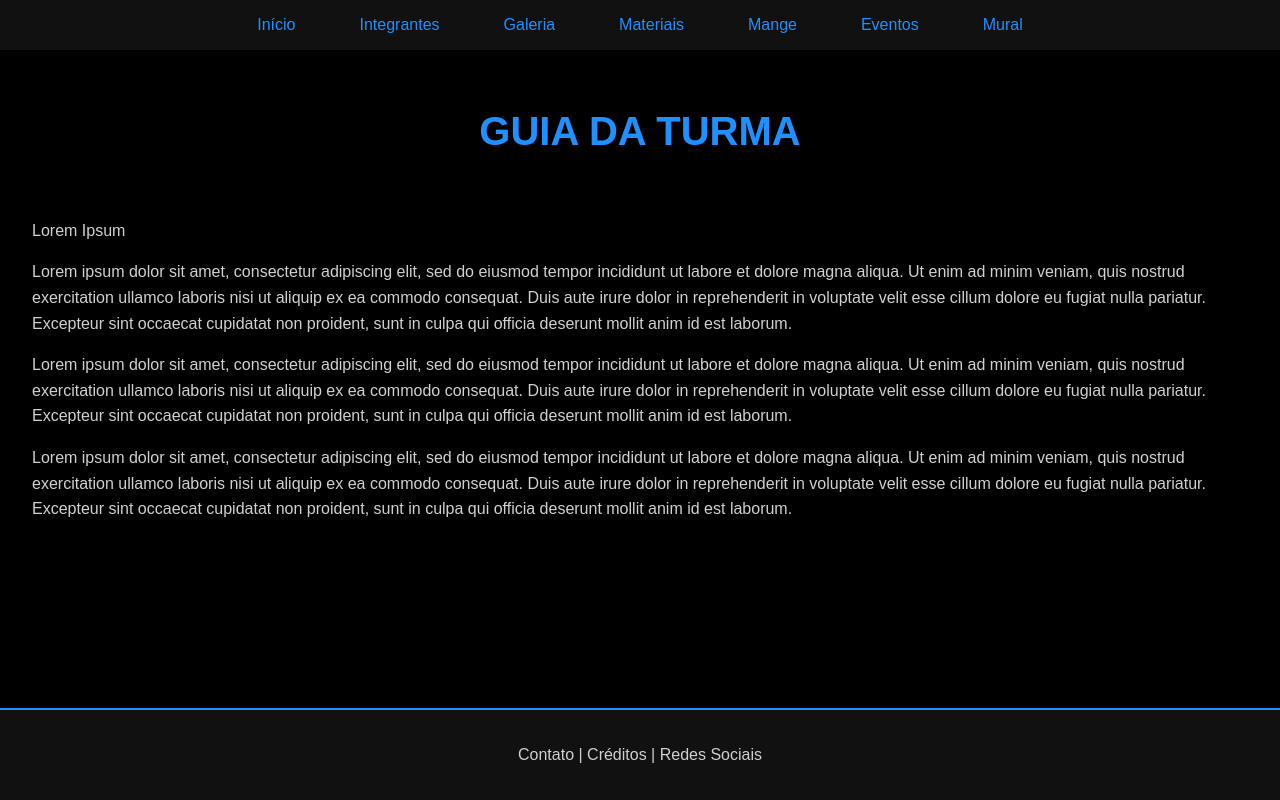
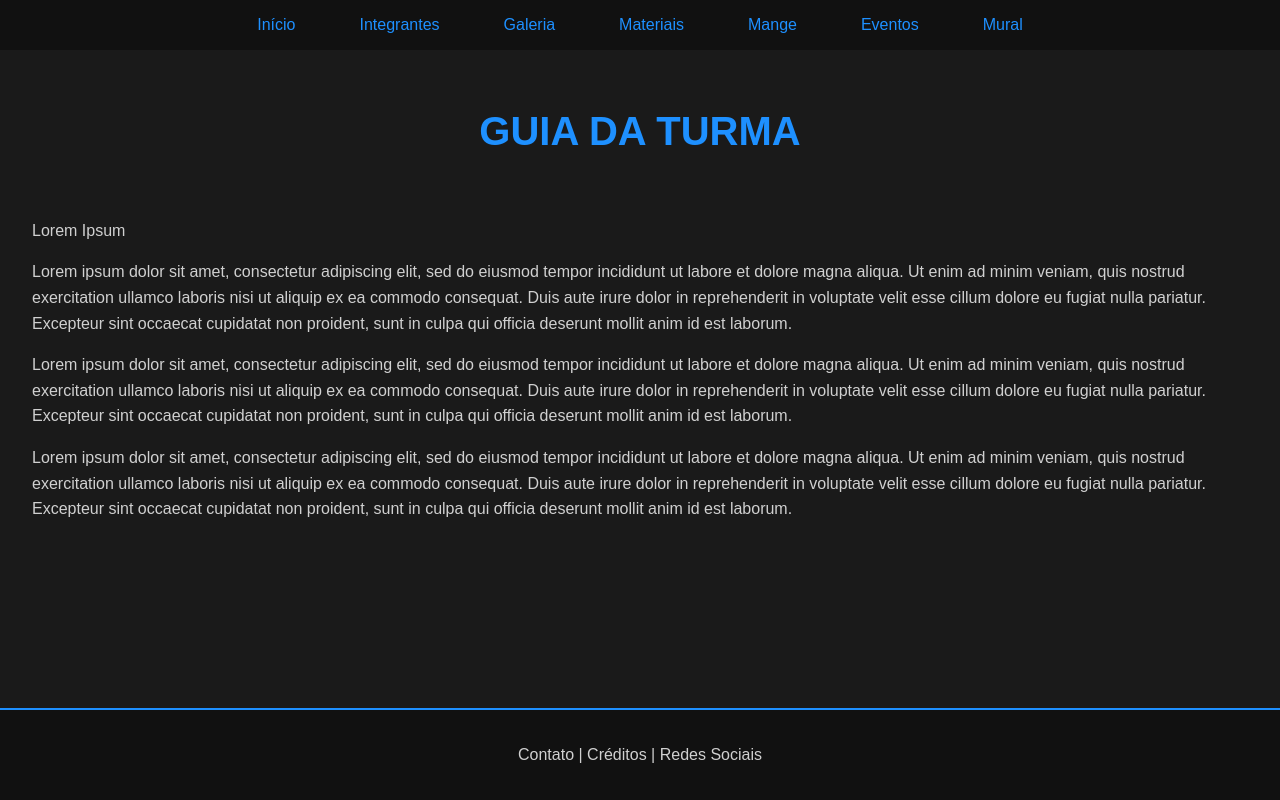
Before and after one commit to Liyjkkif/3VINFOrme-se, a PHP site: page /index.html in a window 1280 px wide. Run offline with PHP 8.4, Linux system fonts and the light colour scheme.

Commit message:
Update style.css

```diff
--- a/style.css
+++ b/style.css
@@ -1,6 +1,5 @@
 body {
-  color: #1a1a1a;
-  background-color: #000;
+  background-color: #1a1a1a;
   font-family: Arial, "Helvetica Neue", Helvetica, sans-serif;
   margin: 0;
   padding: 0;
```
